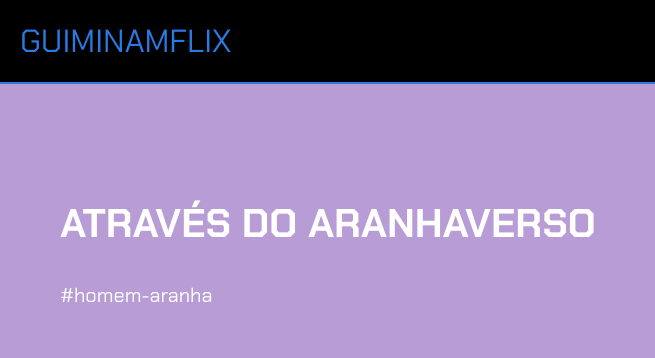
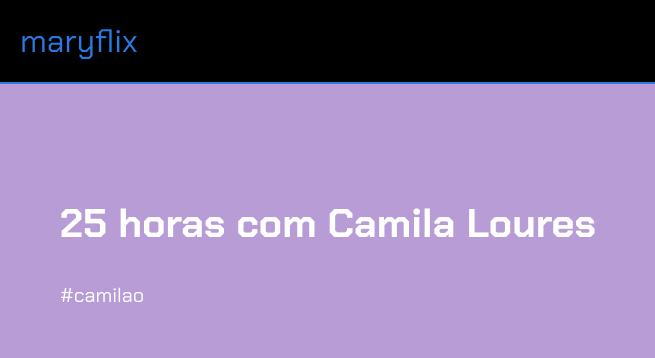
Before and after one commit to Mariabruetto/reposit-rio, a plain HTML site: page index.html in a window 1280 px wide. Shown: the top 358 px of the page, 0-655 px from the left. Drawn offline with Linux system fonts and the light colour scheme.

Commit message:
Update index.html

```diff
--- a/index.html
+++ b/index.html
@@ -7,16 +7,16 @@
     <link
         href="https://fonts.googleapis.com/css2?family=Chakra+Petch:ital,wght@0,300;0,400;0,500;0,600;0,700;1,300;1,400;1,500;1,600;1,700&display=swap"
         rel="stylesheet">
-    <title>Guiminamflix</title>
+    <title>maryflix</title>
 </head>
 
 <body>
-    <header>GUIMINAMFLIX</header>
+    <header>maryflix</header>
 
     <section class="chamada">
         <div class="chamada-texto">
-            <h1>ATRAVÉS DO ARANHAVERSO</h1>
-            <p>#homem-aranha</p>
+            <h1>25 horas com Camila Loures</h1>
+            <p>#camilao</p>
         </div>
 
         <div>
```
